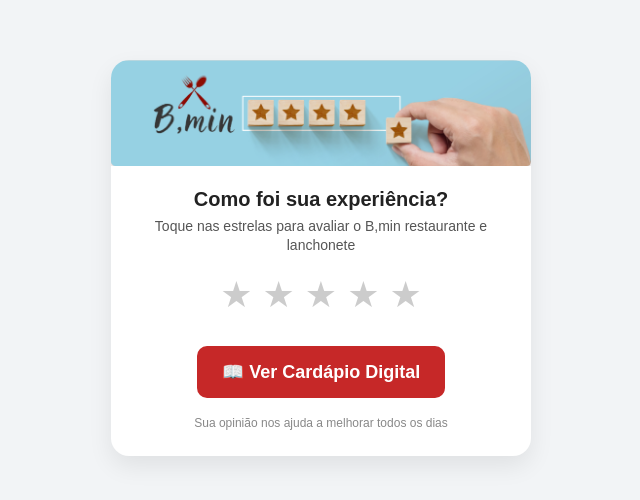
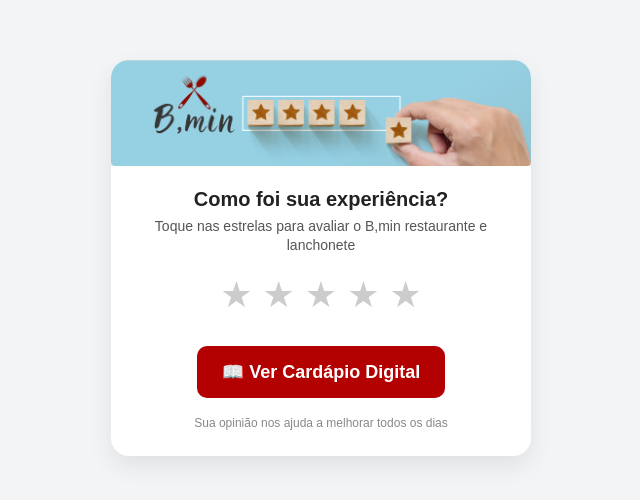
Before and after one commit to bminrestauranterodoviaria-pixel/avaliacao-b-min, a plain HTML site: page index.html in a window 1280 px wide. Shown: the part 142-642 px from the top of the page, without its empty margins (319-959 px from the left). Drawn offline with Linux system fonts and the light colour scheme.

Commit message:
Update index.html

```diff
--- a/index.html
+++ b/index.html
@@ -83,12 +83,12 @@
       </div>
 
       <div style="margin-top:30px;">
-<a href="CARDAPIO B,MIN ultima edição.pdf" target="_blank"
-style="display:inline-block;background:#c62828;color:white;
-padding:15px 25px;font-size:18px;border-radius:10px;
-text-decoration:none;font-weight:bold;">
-📖 Ver Cardápio Digital
-</a>
+  <a href="CARDAPIO.pdf" target="_blank"
+  style="display:inline-block;background:#b30000;color:white;
+  padding:15px 25px;font-size:18px;border-radius:10px;
+  text-decoration:none;font-weight:bold;">
+  📖 Ver Cardápio Digital
+  </a>
 </div>
 
       <div class="footer">
```
